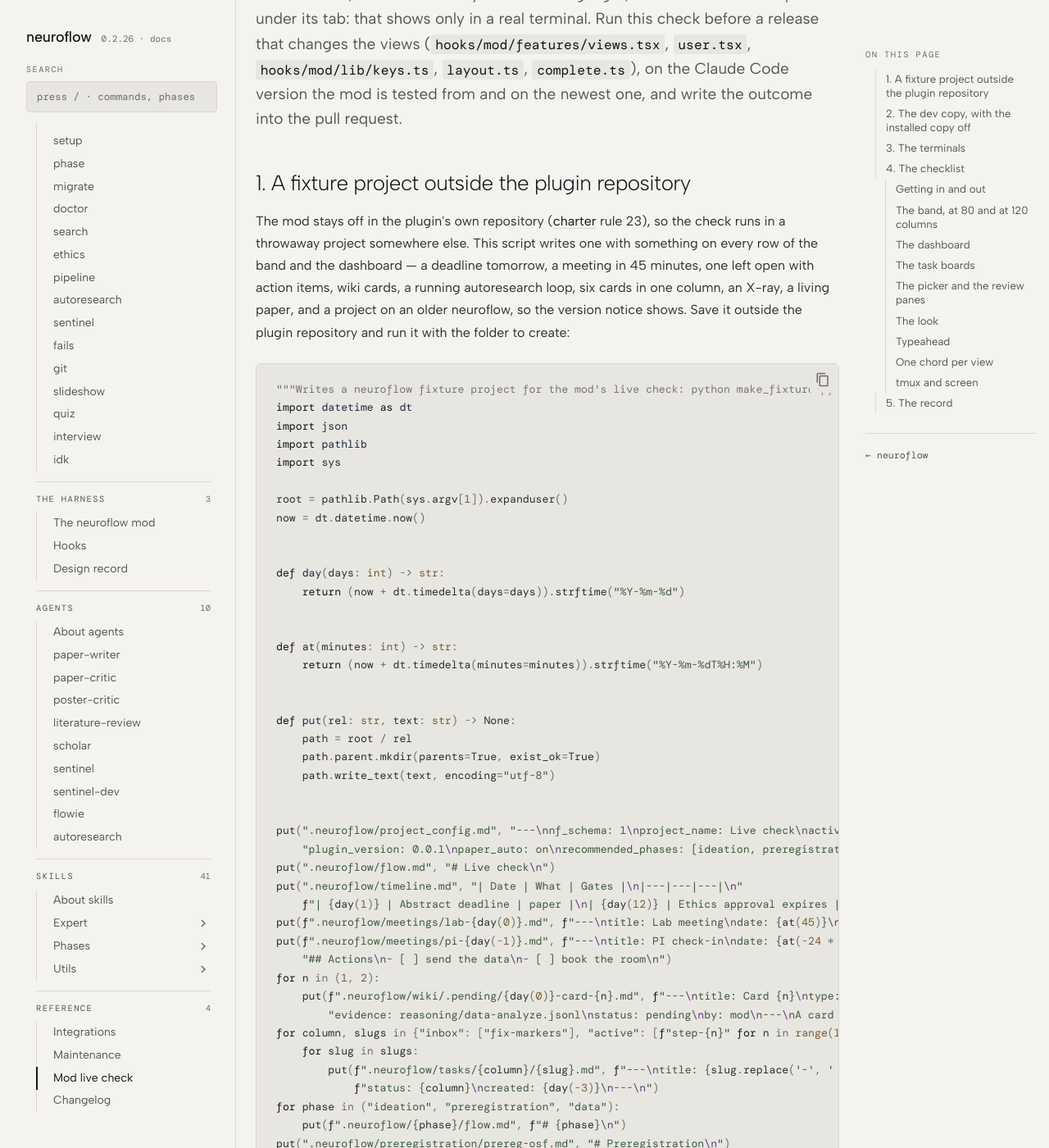
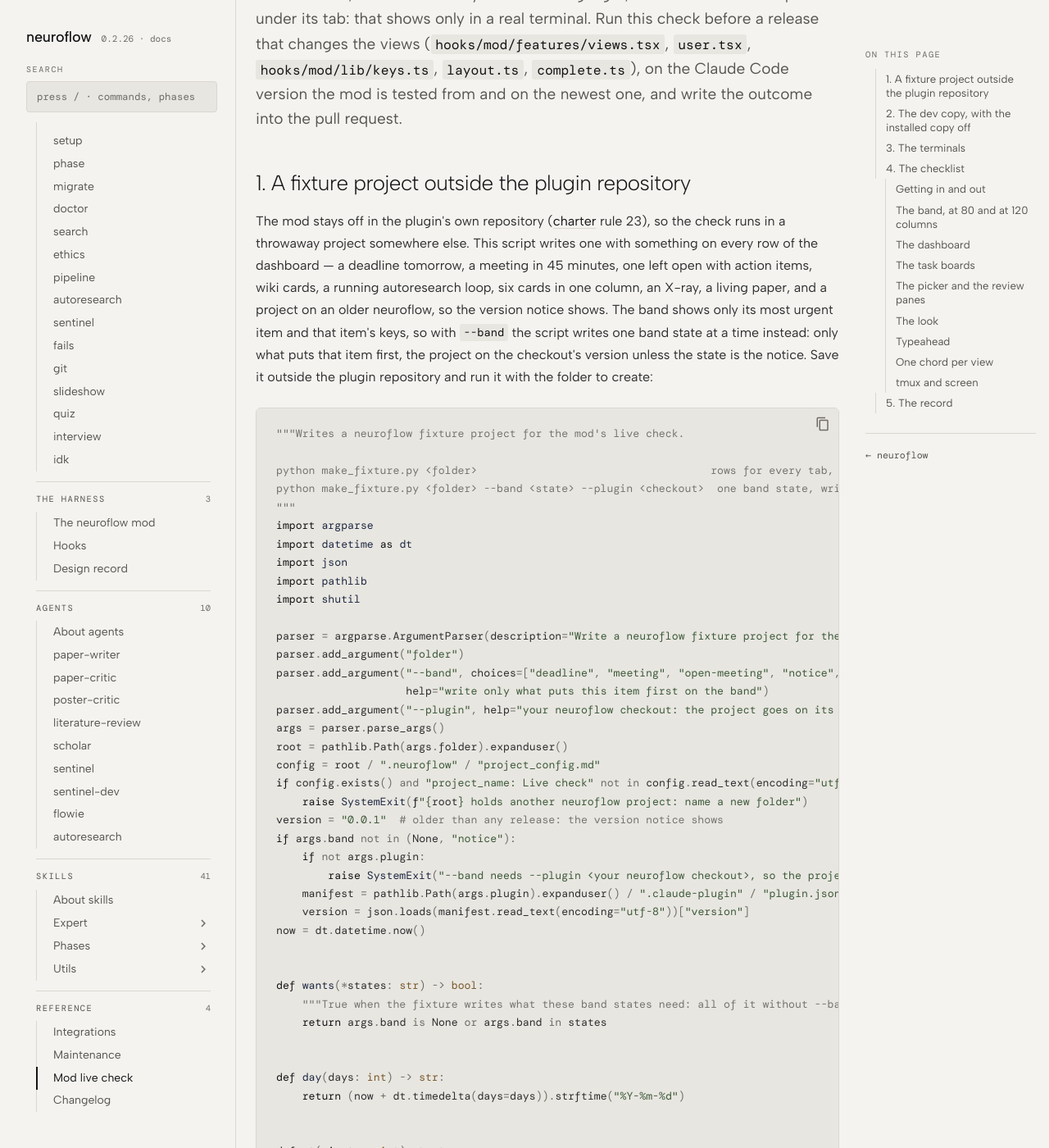
Before and after one commit to stanislavjiricek/neuroflow, an MkDocs documentation site: the page built from docs/maintenance/mod-live-check.md, in a window 1280 px wide and 1400 px high, scrolled down 259 px. Shown: the whole window at 82% size. Built offline with MkDocs 1.6.1 and Material for MkDocs 9.7.7, drawn with Linux system fonts in a browser that asks for light colours; some web fonts are replaced; comment, search, counter and statistics services are not loaded; some of the changed text lies outside the part shown.

Commit message:
docs(mod): the live check reaches every band state it lists
The fixture wrote every band file at once. The alert deadline always
ranks first, and the band offers only its first item's keys, so the
meeting, close-meeting, migrate and wiki states and the wellbeing field
never showed; the setup line promised two items and the wiki cards at
80 columns, where a normal band shows one. "5, then b" followed by
"2, then g" pressed the boards' keys, not the dashboard's.

- make_fixture.py --band deadline|meeting|open-meeting|notice|wiki
  --plugin <checkout> writes one state over the last one, the project on
  the checkout's version unless the state is the notice; it refuses a
  folder that holds another project.
- Each band line names its state and what 80 and 120 columns show, the
  hint "where the row has room"; band stays quiet unless a line says
  normal; the picker is reached from the dashboard opened again.
- The dashboard, board and review-pane lines check the new behaviour:
  no pane letter acts, an Enter on an action asks first, "ok" and Enter
  typed into the dashboard press nothing, and the unfocused foot.

A test draws the band for each fixture state at 75 and 115 columns, so
the lines cannot drift from the code.

Co-Authored-By: Claude Opus 5.5 <noreply@anthropic.com>

````diff
--- a/docs/maintenance/mod-live-check.md
+++ b/docs/maintenance/mod-live-check.md
@@ -13,20 +13,47 @@ version the mod is tested from and on the newest one, and write the outcome into
 ## 1. A fixture project outside the plugin repository
 
 The mod stays off in the plugin's own repository ([charter](../concepts/mods.md#the-charter) rule 23), so the check runs
-in a throwaway project somewhere else. This script writes one with something on every row of the band and the
-dashboard — a deadline tomorrow, a meeting in 45 minutes, one left open with action items, wiki cards, a running
-autoresearch loop, six cards in one column, an X-ray, a living paper, and a project on an older neuroflow, so the version
-notice shows. Save it outside the plugin repository and run it with the folder to create:
+in a throwaway project somewhere else. This script writes one with something on every row of the dashboard — a deadline
+tomorrow, a meeting in 45 minutes, one left open with action items, wiki cards, a running autoresearch loop, six cards in
+one column, an X-ray, a living paper, and a project on an older neuroflow, so the version notice shows. The band shows
+only its most urgent item and that item's keys, so with `--band` the script writes one band state at a time instead: only
+what puts that item first, the project on the checkout's version unless the state is the notice. Save it outside the
+plugin repository and run it with the folder to create:
 
 ```python
-"""Writes a neuroflow fixture project for the mod's live check: python make_fixture.py <folder>."""
+"""Writes a neuroflow fixture project for the mod's live check.
+
+python make_fixture.py <folder>                                    rows for every tab, the boards and the panes
+python make_fixture.py <folder> --band <state> --plugin <checkout>  one band state, written over the last one
+"""
+import argparse
 import datetime as dt
 import json
 import pathlib
-import sys
+import shutil
 
-root = pathlib.Path(sys.argv[1]).expanduser()
+parser = argparse.ArgumentParser(description="Write a neuroflow fixture project for the mod's live check.")
+parser.add_argument("folder")
+parser.add_argument("--band", choices=["deadline", "meeting", "open-meeting", "notice", "wiki"],
+                    help="write only what puts this item first on the band")
+parser.add_argument("--plugin", help="your neuroflow checkout: the project goes on its version, so no version notice shows")
+args = parser.parse_args()
+root = pathlib.Path(args.folder).expanduser()
+config = root / ".neuroflow" / "project_config.md"
+if config.exists() and "project_name: Live check" not in config.read_text(encoding="utf-8"):
+    raise SystemExit(f"{root} holds another neuroflow project: name a new folder")
+version = "0.0.1"  # older than any release: the version notice shows
+if args.band not in (None, "notice"):
+    if not args.plugin:
+        raise SystemExit("--band needs --plugin <your neuroflow checkout>, so the project is on its version")
+    manifest = pathlib.Path(args.plugin).expanduser() / ".claude-plugin" / "plugin.json"
+    version = json.loads(manifest.read_text(encoding="utf-8"))["version"]
 now = dt.datetime.now()
+
+
+def wants(*states: str) -> bool:
+    """True when the fixture writes what these band states need: all of it without --band."""
+    return args.band is None or args.band in states
 
 
 def day(days: int) -> str:
@@ -43,17 +70,27 @@ def put(rel: str, text: str) -> None:
     path.write_text(text, encoding="utf-8")
 
 
+# The band's own files go first, so a state written over the last one leaves nothing of it behind.
+for rel in (".neuroflow/timeline.md", ".neuroflow/meetings", ".neuroflow/wiki/.pending"):
+    if (root / rel).is_dir():
+        shutil.rmtree(root / rel)
+    elif (root / rel).exists():
+        (root / rel).unlink()
 put(".neuroflow/project_config.md", "---\nnf_schema: 1\nproject_name: Live check\nactive_phase: data-analyze\n"
-    "plugin_version: 0.0.1\npaper_auto: on\nrecommended_phases: [ideation, preregistration, data, data-analyze, paper]\n---\n")
+    f"plugin_version: {version}\npaper_auto: on\nrecommended_phases: [ideation, preregistration, data, data-analyze, paper]\n---\n")
 put(".neuroflow/flow.md", "# Live check\n")
-put(".neuroflow/timeline.md", "| Date | What | Gates |\n|---|---|---|\n"
-    f"| {day(1)} | Abstract deadline | paper |\n| {day(12)} | Ethics approval expires | data |\n")
-put(f".neuroflow/meetings/lab-{day(0)}.md", f"---\ntitle: Lab meeting\ndate: {at(45)}\n---\n")
-put(f".neuroflow/meetings/pi-{day(-1)}.md", f"---\ntitle: PI check-in\ndate: {at(-24 * 60)}\n---\n"
-    "## Actions\n- [ ] send the data\n- [ ] book the room\n")
-for n in (1, 2):
-    put(f".neuroflow/wiki/.pending/{day(0)}-card-{n}.md", f"---\ntitle: Card {n}\ntype: decision\n"
-        "evidence: reasoning/data-analyze.jsonl\nstatus: pending\nby: mod\n---\nA card to review.\n")
+if wants("deadline"):
+    ethics = f"| {day(12)} | Ethics approval expires | data |\n" if args.band is None else ""
+    put(".neuroflow/timeline.md", f"| Date | What | Gates |\n|---|---|---|\n| {day(1)} | Abstract deadline | paper |\n{ethics}")
+if wants("meeting"):
+    put(f".neuroflow/meetings/lab-{day(0)}.md", f"---\ntitle: Lab meeting\ndate: {at(45)}\n---\n")
+if wants("meeting", "open-meeting"):
+    put(f".neuroflow/meetings/pi-{day(-1)}.md", f"---\ntitle: PI check-in\ndate: {at(-24 * 60)}\n---\n"
+        "## Actions\n- [ ] send the data\n- [ ] book the room\n")
+if wants("wiki"):
+    for n in (1, 2):
+        put(f".neuroflow/wiki/.pending/{day(0)}-card-{n}.md", f"---\ntitle: Card {n}\ntype: decision\n"
+            "evidence: reasoning/data-analyze.jsonl\nstatus: pending\nby: mod\n---\nA card to review.\n")
 for column, slugs in {"inbox": ["fix-markers"], "active": [f"step-{n}" for n in range(1, 7)], "review": ["qc-report"]}.items():
     for slug in slugs:
         put(f".neuroflow/tasks/{column}/{slug}.md", f"---\ntitle: {slug.replace('-', ' ').capitalize()}\n"
@@ -76,7 +113,7 @@ put(".neuroflow/paper/paper-ledger.md", "| Key | Value | Source | Date | Status
 put(".neuroflow/paper/skeleton.md", f"<!-- generated by /paper --auto sync {day(-2)} from paper-ledger.md: edit the sources, "
     "not this file -->\n## Results\n- **H1** no final result yet\n")
 put(".neuroflow/paper/gaps.md", "| Gap | Checklist item | Fill with |\n|---|---|---|\n| reference electrode | COBIDAS-MEEG 3.2 | /data-preprocess |\n")
-print(f"fixture written to {root}")
+print(f"fixture written to {root}" + (f", band state {args.band}" if args.band else ""))
 ```
 
 ```bash
@@ -84,9 +121,10 @@ python make_fixture.py ~/nf-live-check/oddball
 cd ~/nf-live-check/oddball && git init -q
 ```
 
-The fixture's dates are relative to when it was written: write it again on the day of the check. The band states that
-need a live session — a drafted decision, a driven loop, a note capture, a wellbeing check-in, a flowie sync that waits —
-are listed in the checklist with how to reach them.
+The fixture's dates are relative to when it was written: write it again on the day of the check. Each band state of the
+checklist names the `--band` it needs; write it over the fixture in the same folder, then let the mod read the files
+again (`/neuroflow:dashboard`, `r`, `q`). The band states that need a live session — a drafted decision, a driven loop,
+a note capture, a wellbeing check-in, a flowie sync that waits — are listed in the checklist with how to reach them.
 
 ## 2. The dev copy, with the installed copy off
 
@@ -101,8 +139,9 @@ claude --plugin-dir <path to your neuroflow checkout>
 
 In the session, `/neuroflow:doctor` must say the mod is live and name the Claude Code version. Set the copy's options in
 `/config` (a `--plugin-dir` copy is keyed `neuroflow` or `neuroflow@inline`, not `neuroflow@neuroflow`): `runtime` on, for
-the decision drafter and the loop driver, and `band` normal, so the band shows two items and the wiki cards. When the
-check is done: `claude plugin enable neuroflow@neuroflow`.
+the decision drafter and the loop driver. Leave `band` quiet, the default, except where a line says normal: a normal band
+also shows the wiki cards and the other information items, and a second item only from 110 columns. When the check is
+done: `claude plugin enable neuroflow@neuroflow`.
 
 ## 3. The terminals
 
@@ -127,21 +166,31 @@ the code assumes but cannot test.
 - [ ] *Note* what ^X Tab focuses while the band shows keys and the dashboard is open, and how you get from the band to
   the pane and back.
 - [ ] `d` on the band (after ^X Tab): the dashboard opens on now. *Note* whether it holds the keys; if not, its foot reads
-  `^X Tab: use the keys here · /neuroflow:dashboard focuses it`.
-- [ ] `5`, then `b`: the dashboard closes and the boards open holding the keys. `2`, then `g`: the phase picker opens
-  holding the keys.
+  `/neuroflow:dashboard gives it the keys · ^X Tab reaches it after the band`.
+- [ ] `5`, then `b`: the dashboard closes and the boards open holding the keys. Open the dashboard again
+  (`/neuroflow:dashboard`), then `2` and `g`: the phase picker opens holding the keys.
+- [ ] Esc in the picker closes it; `q` there does nothing.
 - [ ] At 24 rows the dashboard takes about 10 rows and the conversation keeps room; at 40 rows about 18.
 - [ ] *Note* whether `/neuroflow:dashboard` typed while a turn runs opens at 80 columns or waits until the turn ends.
 
 ### The band, at 80 and at 120 columns
 
-Each state on one row, the most urgent item first and cut at its end with `…`:
+Each state on one row, the most urgent item first and cut at its end with `…`. Until ^X Tab has given the band the keys
+three times, `^X Tab: keys` ends the row wherever the item keeps its room beside it; the keys take their short words
+(`x: hide`, `+1`) to make that room. Write each fixture state over the last one, then `/neuroflow:dashboard`, `r`, `q`:
 
-- [ ] a deadline alone (`band` quiet): `d: dashboard  x: hide today`, and `^X Tab: keys`;
-- [ ] the meeting in 45 minutes: `p: prepare  o: notes`, at 80 columns with `x: hide` and `+N` so the meeting
-  keeps its room; the open one: `c: close meeting`;
-- [ ] the version notice: `m: migrate`, the sentence cut at its end; the dashboard shows it whole under its title;
-- [ ] the wiki cards (`band` normal): `w: review`;
+```bash
+python make_fixture.py ~/nf-live-check/oddball --band <state> --plugin <path to your neuroflow checkout>
+```
+
+
+- [ ] `--band deadline`: `⚠ Abstract deadline — tomorrow  d: dashboard  x: hide today  ^X Tab: keys`, at 80 columns too;
+- [ ] `--band meeting`: the meeting in 45 minutes with `p: prepare  o: notes  d: dashboard` — at 80 columns `x: hide`
+  and `+1`, so the meeting keeps its room, and no hint; at 120 `+1 more`, `x: hide today` and `^X Tab: keys`;
+- [ ] `--band open-meeting`: the one left open, with `c: close meeting`; the hint at 120 columns only;
+- [ ] `--band notice`: the version notice, cut at its end, with `m: migrate` — at 80 columns `x: hide` and
+  `^X Tab: keys`, at 120 `x: hide today`; the dashboard shows the sentence whole under its title;
+- [ ] `--band wiki`, `band` normal: `w: review`; at 120 columns the running loop beside the cards as the second item;
 - [ ] a flowie sync that waits — `idea: live check` saves an idea to your own flowie and syncs it, so try it offline:
   `s: sync`;
 - [ ] a drafted decision — run a full command such as `/neuroflow:data-analyze` and let its answer settle a choice
@@ -149,23 +198,29 @@ Each state on one row, the most urgent item first and cut at its end with `…`:
 - [ ] a driven loop — `/neuroflow:autoresearch drive connectivity` (it needs a real loop folder: `program.md` and
   `ar.py begin`; stop at once): `x: stop  d: dashboard`;
 - [ ] a note capture — `/neuroflow:notes` in live mode: `x: stop`, which ends it as `done` does;
-- [ ] the wellbeing check-in — your flowie's `wellbeing/config.json` with `"collect": true` and no entry today: ^X Tab
-  lands in the field; `x: not today` hides it.
+- [ ] the wellbeing check-in — your flowie's `wellbeing/config.json` with `"collect": true` and no entry today, on a band
+  whose first item is no alert (`--band notice`, say): ^X Tab lands in the field; `x: not today` hides it.
 
 And on every state:
 
-- [ ] `^X Tab: keys` shows until ^X Tab has given the band the keys three times, then not again, in later sessions too.
+- [ ] `^X Tab: keys` shows, where the row has room for it, until ^X Tab has given the band the keys three times, then not
+  again, in later sessions too.
 - [ ] Every letter acts once the band holds the keys; no digit does anything there.
 - [ ] *Note* the colour the key letters are drawn in (`k: label`), in a dark and a light theme.
 
 ### The dashboard
 
 - [ ] `1`–`6` pick the tabs; the shown tab reads as text, the others as keys; `h` and `l` step and wrap.
-- [ ] Now lists every band item with its actions. `j` and `k` move the highlight between the actions (*note* whether a
-  hotkey moves it, or only Tab does); Enter runs the highlighted one; `m`, `y`, `p` and `s` do nothing there.
+- [ ] Now lists every band item with its actions. From no highlight, `j` and `k` go to the tab's own name (`1: now`),
+  then between the actions (*note* whether a hotkey moves it, or only Tab does); `m`, `y`, `p` and `s` do nothing there.
+- [ ] Enter on an action asks first in Claude Code's question dialog, *Not now* (or *Keep it waiting*) on top: Enter
+  there runs and writes nothing; the yes runs it. *Note* whether a digit typed into the dialog picks an option.
+- [ ] Words typed for the prompt: open the dashboard, wait a second, type `ok` and Enter — nothing is kept, migrated or
+  run, and no question appears. Type `k`, wait a second and press Enter: the tab is read again, nothing else.
 - [ ] *Note* what Up and Down do in the pane: scroll, or nothing.
 - [ ] *Note* what a letter with no key does while the pane holds the keys: dropped, or typed into the prompt.
-- [ ] Integrity: `f` asks before it freezes, `u` asks for a reason, `v` re-checks the hashes.
+- [ ] Integrity: `f` and `u` do nothing; Tab to *freeze prereg…* and Enter asks before it freezes, *unfreeze…* asks for a
+  reason; `v` re-checks the hashes.
 - [ ] `r` reads the files again.
 
 ### The task boards
@@ -173,7 +228,9 @@ And on every state:
 - [ ] The digits pick the level; the shown level reads as text.
 - [ ] The highlight starts on the first card; `h` and `l` move between columns, `j` and `k` within one; Tab works too.
 - [ ] Enter on a card marks it `▸` and moves the highlight to the next column's target; `h`, `l`, `j` and `k` move
-  between the targets; Enter runs the move at project level (it shows in the conversation); `x` cancels a pick.
+  between the targets; Enter there at project level asks first, *Not now* on top — Enter in the question leaves the card
+  picked, the yes runs the move (it shows in the conversation); `x` cancels a pick.
+- [ ] An Enter pressed at once after `h`, `j`, `k` or `l` does nothing; one a moment later acts.
 - [ ] At a hive's level, Enter on a target only puts the command in the prompt; Esc and then Enter would send it — do not
   send it during the check.
 - [ ] Another repository's board, read-only, has no card to pick.
@@ -187,10 +244,14 @@ And on every state:
 - [ ] Picker (`/neuroflow:phase`): each option names the phase first, then its mark and state (`◉ current`,
   `→ next`). Down or Enter opens the list, a letter jumps to the phase that starts with it, Enter switches, Esc
   closes. *Note* whether the list takes letters for itself.
-- [ ] Wiki cards (`/neuroflow:wiki --review`): `y` accepts (runs `/neuroflow:wiki --add`), `n` skips, `j` and `k`, `q`.
-- [ ] X-ray (`/neuroflow:paper --xray view`): `y`; `n` asks for a reason; `j` past the eighth finding turns the page;
-  `q`.
-- [ ] Living paper (`/neuroflow:paper --auto status`): `s` runs the sync, `r`, `q`.
+- [ ] Wiki cards (`/neuroflow:wiki --review`): `y` and `n` do nothing; Tab to *accept* and Enter asks first, and the yes
+  runs `/neuroflow:wiki --add`; *skip* asks before it skips the card for good; `j` and `k`, `q`.
+- [ ] X-ray (`/neuroflow:paper --xray view`): `y` and `n` do nothing; Tab to *accept* and Enter asks first; *reject…*
+  asks for a reason, *Keep it open* on top; `j` past the eighth finding turns the page; `q`.
+- [ ] Living paper (`/neuroflow:paper --auto status`): `s` does nothing — type `so which gaps…` into it; Tab to
+  *sync now* and Enter asks first, and the yes runs the sync; `r`, `q`.
+- [ ] Each review pane without the keys (Esc) reads `{its command} gives it the keys · ^X Tab reaches it after the band`
+  at its foot.
 
 ### The look
 
````
Also changed, not shown: 1 other file.
